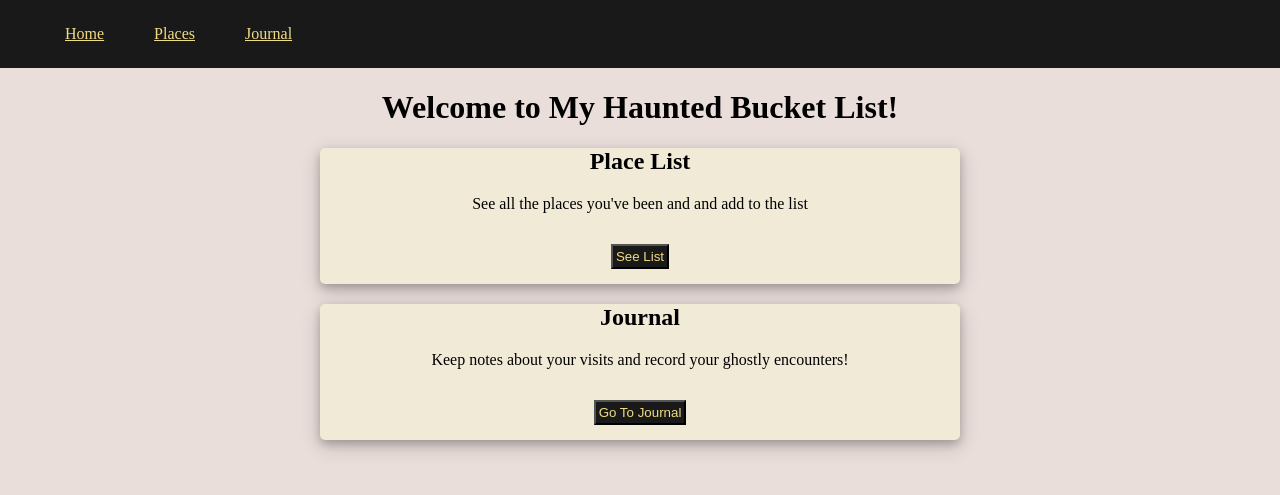
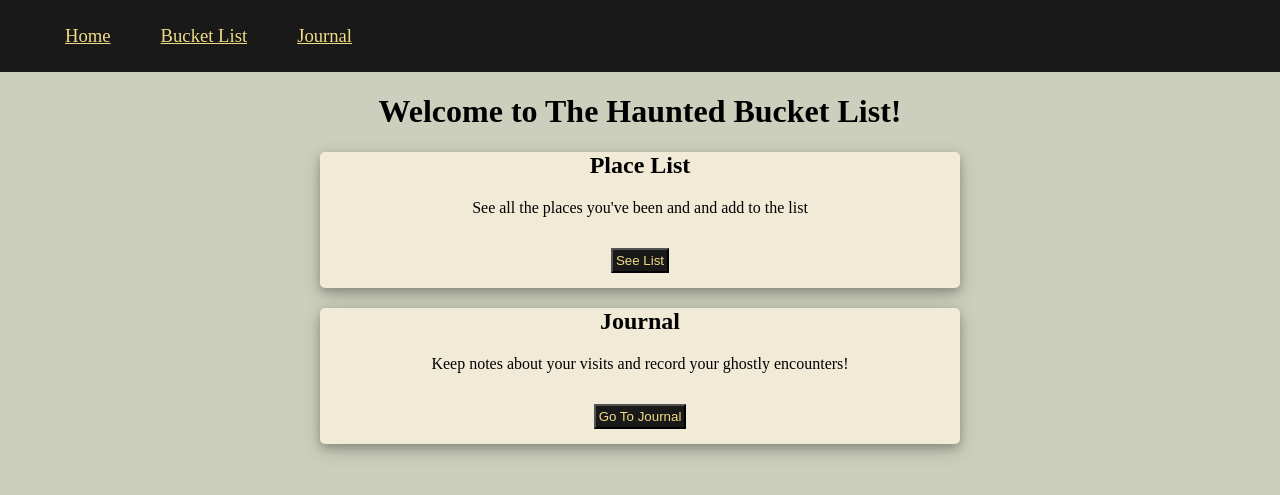
Before and after one commit to j1e1n/CC_python_project, a Flask app: page / in a window 1280 px wide. Shown: the top 495 px of the page. Run offline with Flask 2, Linux system fonts and the light colour scheme; some web fonts are replaced.

Commit message:
css and template  updates to home page

```diff
--- a/app/static/style.css
+++ b/app/static/style.css
@@ -1,7 +1,7 @@
 body {
     font-family: 'Della Respira', serif;
     /* font-family: 'Metamorphous', cursive; */
-    background-color: #EADEDB;
+    background-color : #cccfbb;
     margin: 0px;
 
 }
@@ -22,6 +22,7 @@ h1 {
     display: inline;
     margin: 20px;
     padding: 5px;
+    font-size: 14pt;
 
 }
 
--- a/app/templates/base.html
+++ b/app/templates/base.html
@@ -9,7 +9,7 @@
     <link href="https://fonts.googleapis.com/css2?family=Della+Respira&display=swap" rel="stylesheet">
     <link rel="stylesheet" href="{{ url_for('static', filename='style.css') }}">
 
-    <title>{{title}} - My Haunted Bucket List</title>
+    <title>{{title}} - The Haunted Bucket List</title>
 </head>
 <body>
     <nav >
@@ -18,7 +18,7 @@
             <a href="/">Home</a>
           </li>
           <li>
-            <a href="/places">Places</a>
+            <a href="/places">Bucket List</a>
           </li>
           <li>
             <a href="/journal">Journal</a>
--- a/app/templates/index.html
+++ b/app/templates/index.html
@@ -1,7 +1,7 @@
 {% extends "base.html" %}
 
 {% block content %}
-    <h1>Welcome to My Haunted Bucket List!</h1>
+    <h1>Welcome to The Haunted Bucket List!</h1>
 
     <div class="places">
         <h2>Place List</h2>
```
